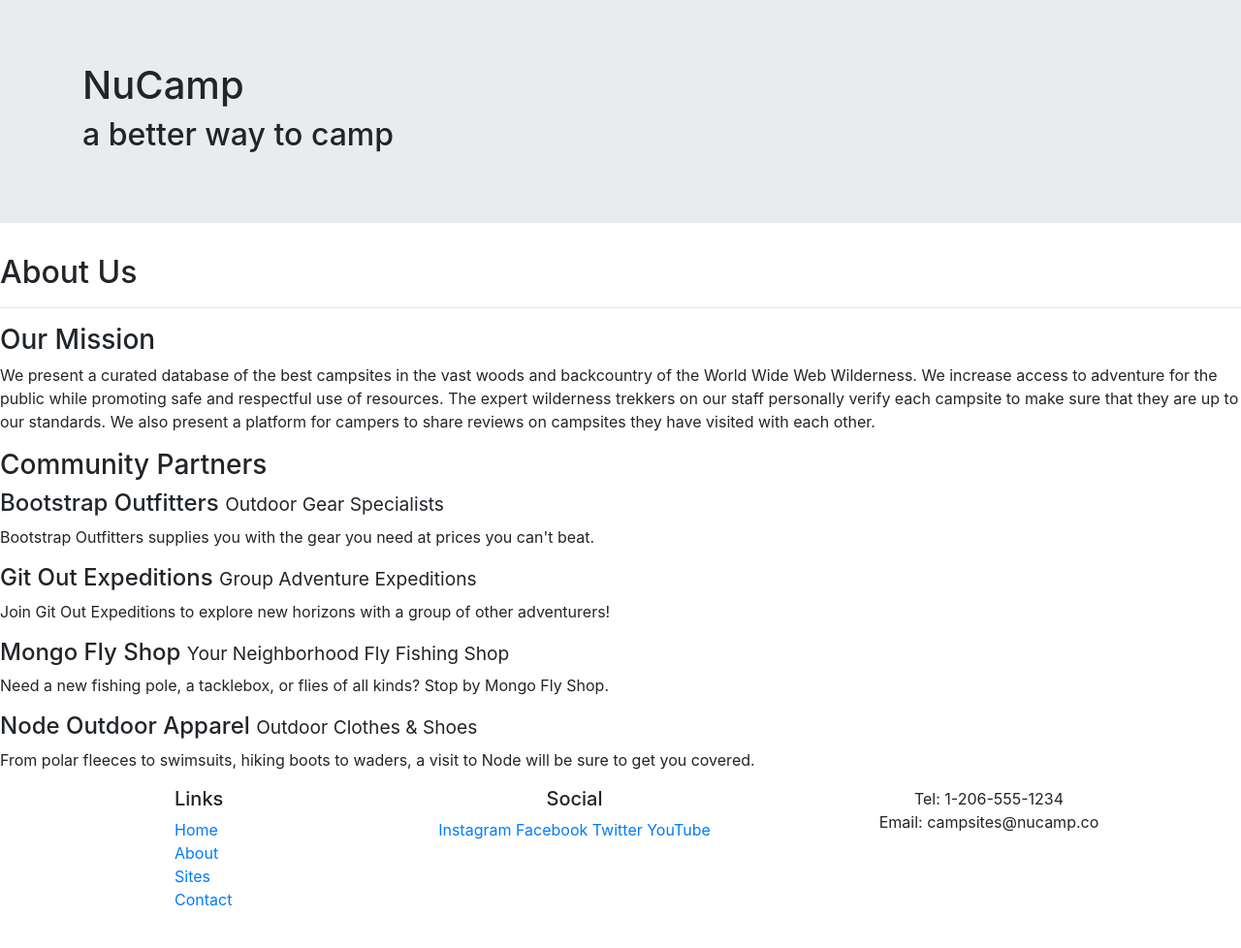
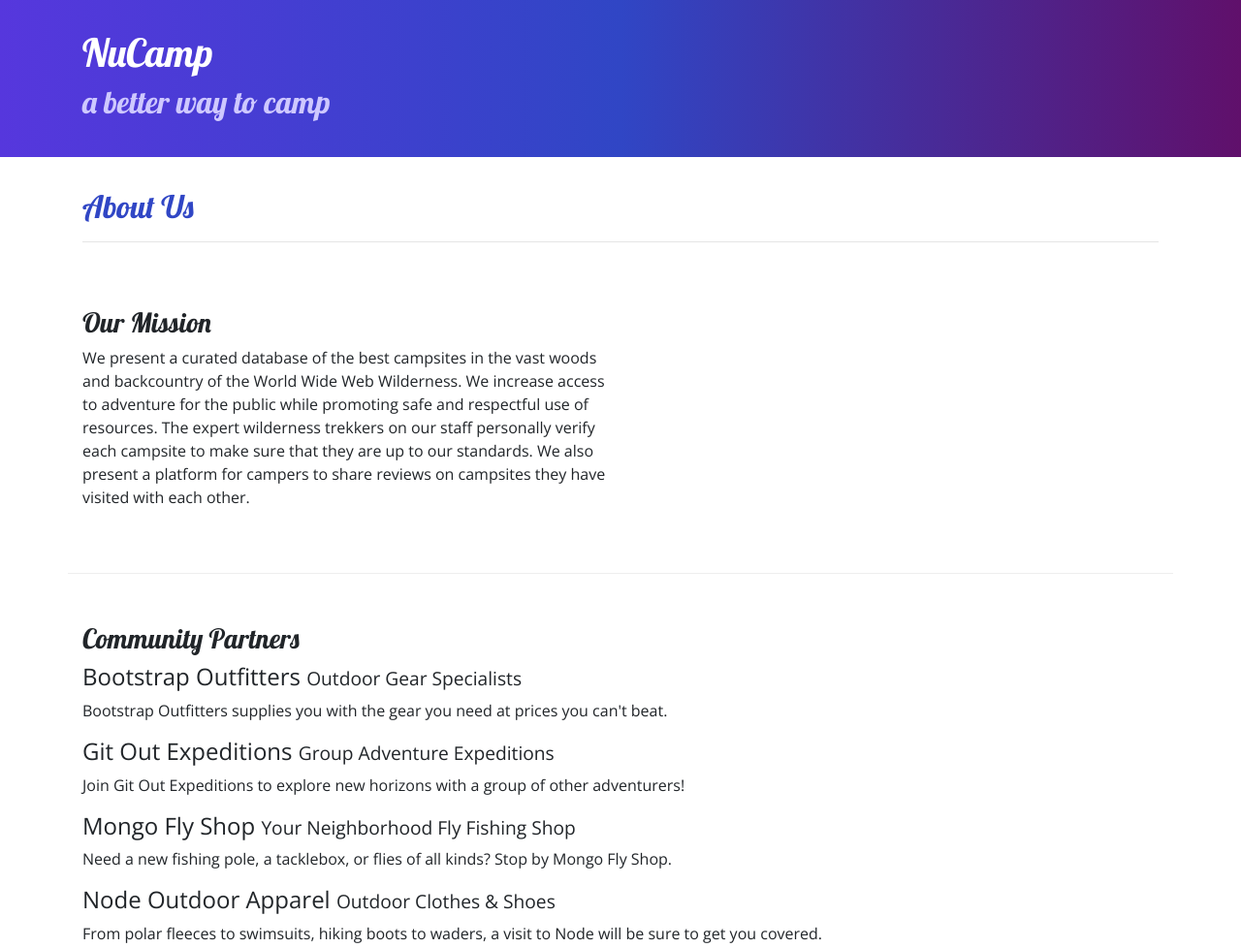
Before and after one commit to phactorh/nucampsite, a website: page aboutus.html in a window 1280 px wide. Shown: the top 978 px of the page at 97% size. Before the commit the page ends 956 px from the top, so only its background shows below. Drawn offline with nearby package versions, Linux system fonts and the light colour scheme.

Commit message:
Week 1 Project submission

```diff
--- a/aboutus.html
+++ b/aboutus.html
@@ -2,11 +2,16 @@
 <html lang="en">
 
 <head>
-    <!-- Required meta tags always come first -->
-    <meta charset="utf-8" />
-    <meta name="viewport" content="width=device-width, initial-scale=1" />
-     <!-- Bootstrap CSS -->
-     <link rel="stylesheet" href="node_modules/bootstrap/dist/css/bootstrap.min.css" />
+        <!-- Required meta tags always come first -->
+        <meta charset="utf-8" />
+        <meta name="viewport" content="width=device-width, initial-scale=1" />
+
+        <!-- Bootstrap CSS -->
+        <link rel="stylesheet" href="node_modules/bootstrap/dist/css/bootstrap.min.css" />
+
+        <!-- Additional CSS must be placed after Bootstrap CSS -->
+        <link rel="stylesheet" href="https://fonts.googleapis.com/css?family=Lobster|Open+Sans" />
+        <link rel="stylesheet" href="css/styles.css" />
     <title>NuCamp: A Better Way To Camp</title>
 </head>
 
@@ -23,32 +28,32 @@
         </div>
     </header>
 
-    <div>
-        <div>
-            <div>
+    <div class="container">
+        <div class="row">
+            <div class="col">
                <h2>About Us</h2>
                <hr />
             </div>
         </div>
 
-        <div>
-            <div>
+        <div class= "row row-content align-items-center">
+            <div class="col-sm-6">
                 <h3>Our Mission</h3>
                 <p>We present a curated database of the best campsites in the vast woods and backcountry of the World Wide Web Wilderness. We increase access to adventure for the public while promoting safe and respectful use of resources. The expert wilderness trekkers on our staff personally verify each campsite to make sure that they are up to our standards. We also present a platform for campers to share reviews on campsites they have visited with each other.</p>
             </div>
         </div>
 
-        <div>
-            <div>
+        <div class= "row row-content align-items-center">
+            <div class= "col">
                 <h3>Community Partners</h3>
                 <h4>Bootstrap Outfitters <small>Outdoor Gear Specialists</small></h4>
-                <p>Bootstrap Outfitters supplies you with the gear you need at prices you can't beat.</p>
+                <p class="d-none d-sm-block">Bootstrap Outfitters supplies you with the gear you need at prices you can't beat.</p>
                 <h4>Git Out Expeditions <small>Group Adventure Expeditions</small></h4>
-                <p>Join Git Out Expeditions to explore new horizons with a group of other adventurers!</p>
+                <p class="d-none d-sm-block">Join Git Out Expeditions to explore new horizons with a group of other adventurers!</p>
                 <h4>Mongo Fly Shop <small>Your Neighborhood Fly Fishing Shop</small></h4>
-                <p>Need a new fishing pole, a tacklebox, or flies of all kinds? Stop by Mongo Fly Shop.</p>
+                <p class="d-none d-sm-block">Need a new fishing pole, a tacklebox, or flies of all kinds? Stop by Mongo Fly Shop.</p>
                 <h4>Node Outdoor Apparel <small>Outdoor Clothes & Shoes</small></h4>
-                <p>From polar fleeces to swimsuits, hiking boots to waders, a visit to Node will be sure to get you covered.</p>
+                <p class="d-none d-sm-block">From polar fleeces to swimsuits, hiking boots to waders, a visit to Node will be sure to get you covered.</p>
             </div>
         </div>
     </div>
```
Also changed, not shown: index.html (+3 -3 lines).
